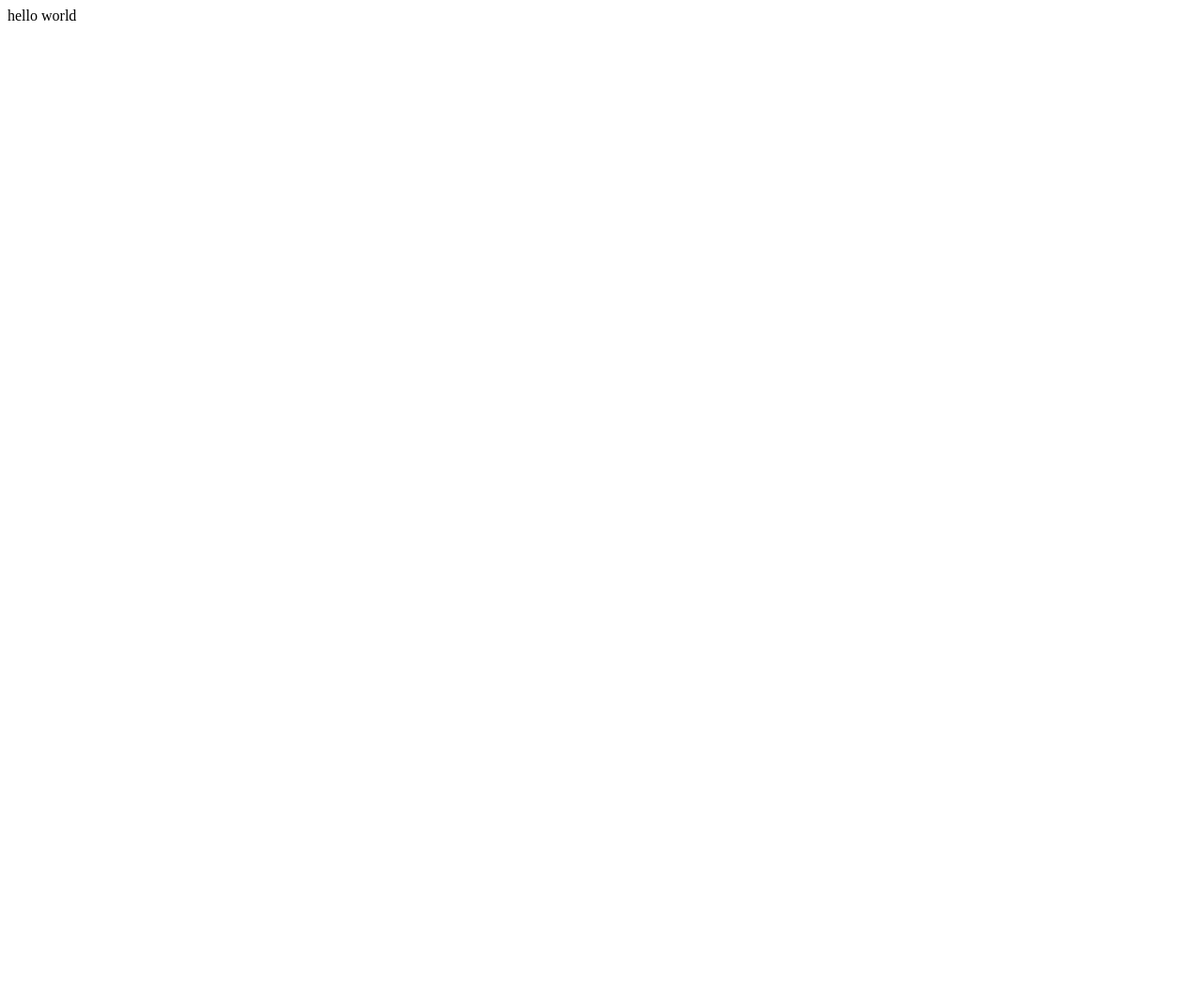
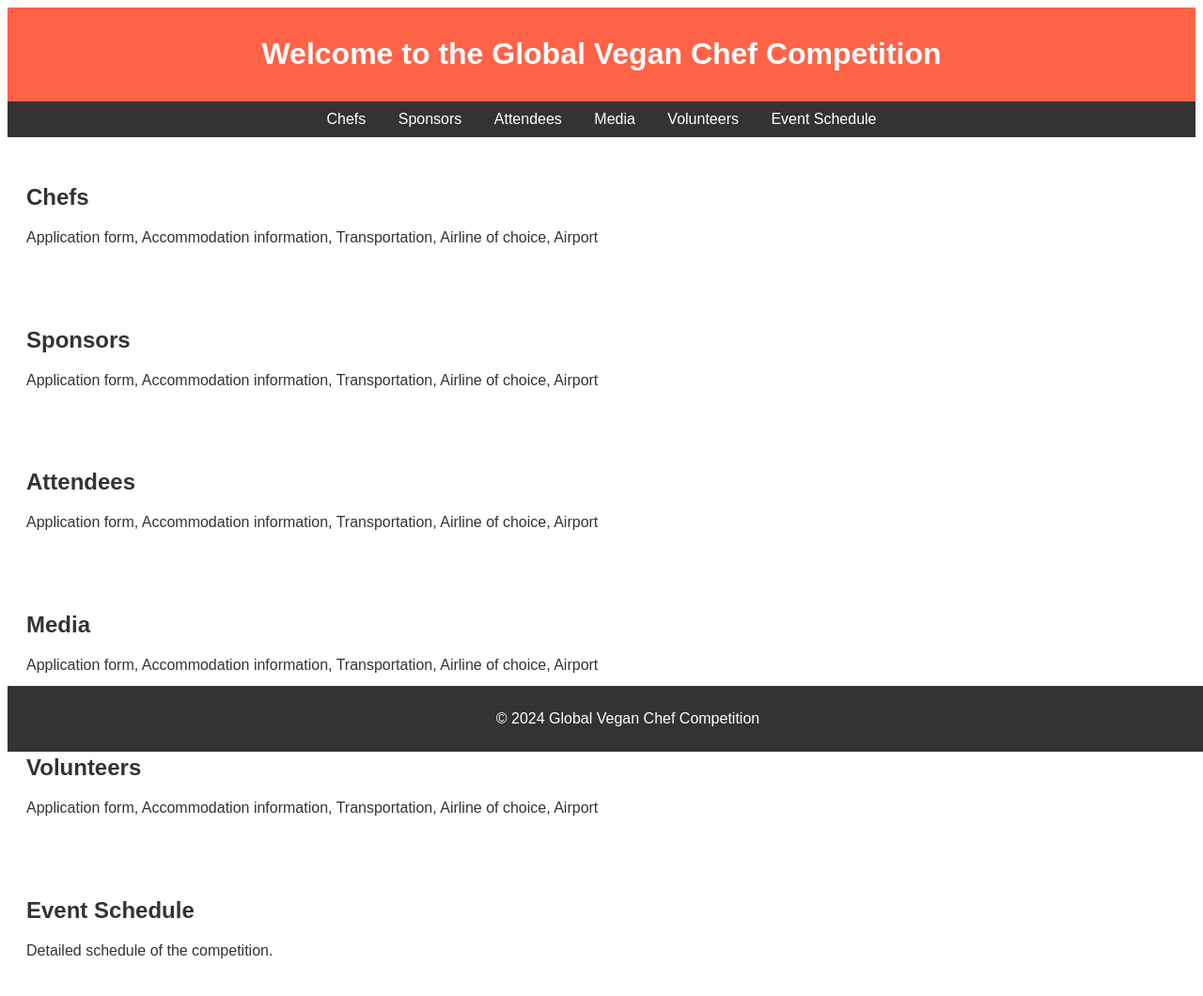
Before and after one commit to TheVeganChef/number2, a plain HTML site: page index.html in a window 1280 px wide. Shown: the whole page at 94% size. Before the commit the page ends 800 px from the top, so only its background shows below. Drawn offline with Linux system fonts and the light colour scheme.

Commit message:
Update index.html

```diff
--- a/index.html
+++ b/index.html
@@ -1 +1,85 @@
-<p>hello world</p>
+<!DOCTYPE html>
+<html lang="en">
+<head>
+    <meta charset="UTF-8">
+    <meta name="viewport" content="width=device-width, initial-scale=1.0">
+    <title>Vegan Chef Competition</title>
+    <style>
+        body {
+            font-family: Arial, sans-serif;
+            color: #333;
+            background-color: #fff;
+        }
+        header {
+            background-color: #ff6347; /* Tomato */
+            color: white;
+            padding: 10px 20px;
+            text-align: center;
+        }
+        nav {
+            background-color: #333;
+            color: white;
+            padding: 10px 20px;
+            text-align: center;
+        }
+        nav a {
+            color: white;
+            text-decoration: none;
+            margin: 0 15px;
+        }
+        section {
+            padding: 20px;
+            margin-top: 10px;
+        }
+        footer {
+            background-color: #333;
+            color: white;
+            text-align: center;
+            padding: 10px 20px;
+            position: fixed;
+            bottom: 0;
+            width: 100%;
+        }
+    </style>
+</head>
+<body>
+    <header>
+        <h1>Welcome to the Global Vegan Chef Competition</h1>
+    </header>
+    <nav>
+        <a href="#chefs">Chefs</a>
+        <a href="#sponsors">Sponsors</a>
+        <a href="#attendees">Attendees</a>
+        <a href="#media">Media</a>
+        <a href="#volunteers">Volunteers</a>
+        <a href="#schedule">Event Schedule</a>
+    </nav>
+    <section id="chefs">
+        <h2>Chefs</h2>
+        <p>Application form, Accommodation information, Transportation, Airline of choice, Airport</p>
+    </section>
+    <section id="sponsors">
+        <h2>Sponsors</h2>
+        <p>Application form, Accommodation information, Transportation, Airline of choice, Airport</p>
+    </section>
+    <section id="attendees">
+        <h2>Attendees</h2>
+        <p>Application form, Accommodation information, Transportation, Airline of choice, Airport</p>
+    </section>
+    <section id="media">
+        <h2>Media</h2>
+        <p>Application form, Accommodation information, Transportation, Airline of choice, Airport</p>
+    </section>
+    <section id="volunteers">
+        <h2>Volunteers</h2>
+        <p>Application form, Accommodation information, Transportation, Airline of choice, Airport</p>
+    </section>
+    <section id="schedule">
+        <h2>Event Schedule</h2>
+        <p>Detailed schedule of the competition.</p>
+    </section>
+    <footer>
+        <p>© 2024 Global Vegan Chef Competition</p>
+    </footer>
+</body>
+</html>
```
